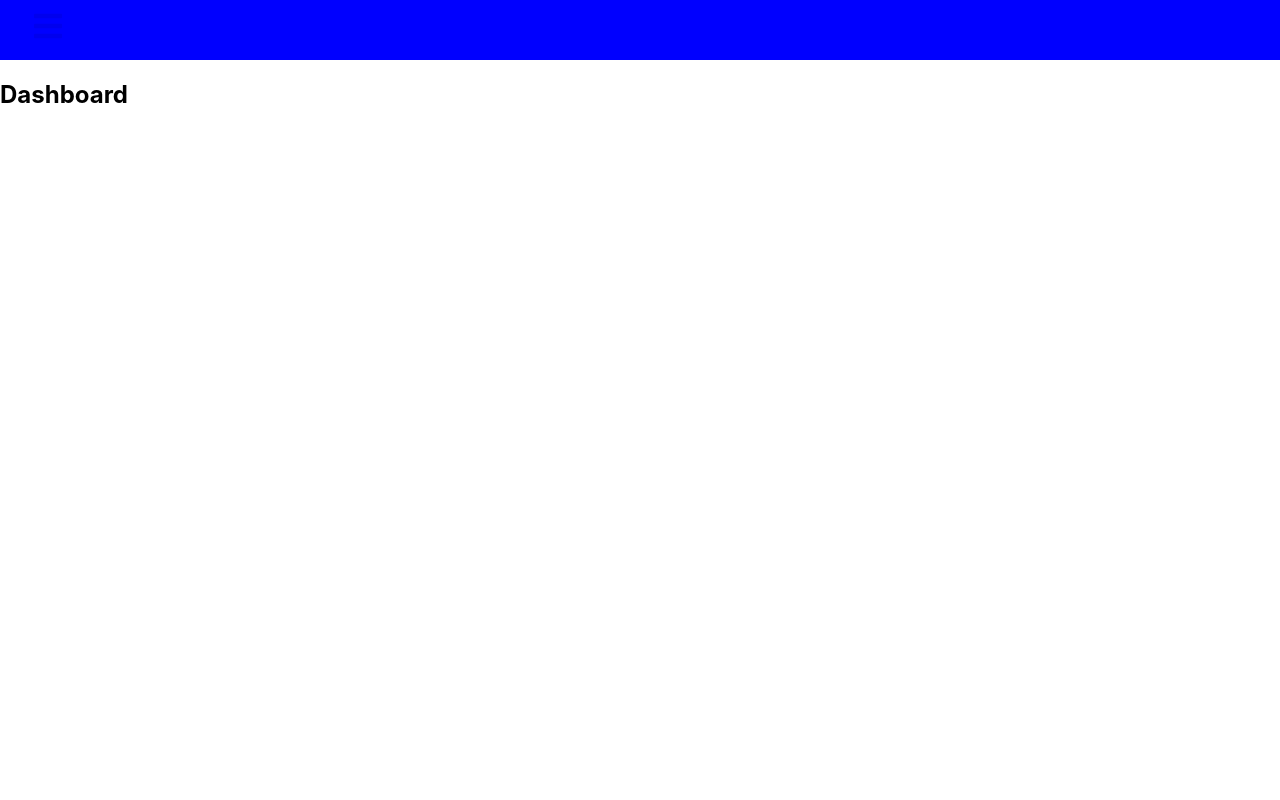
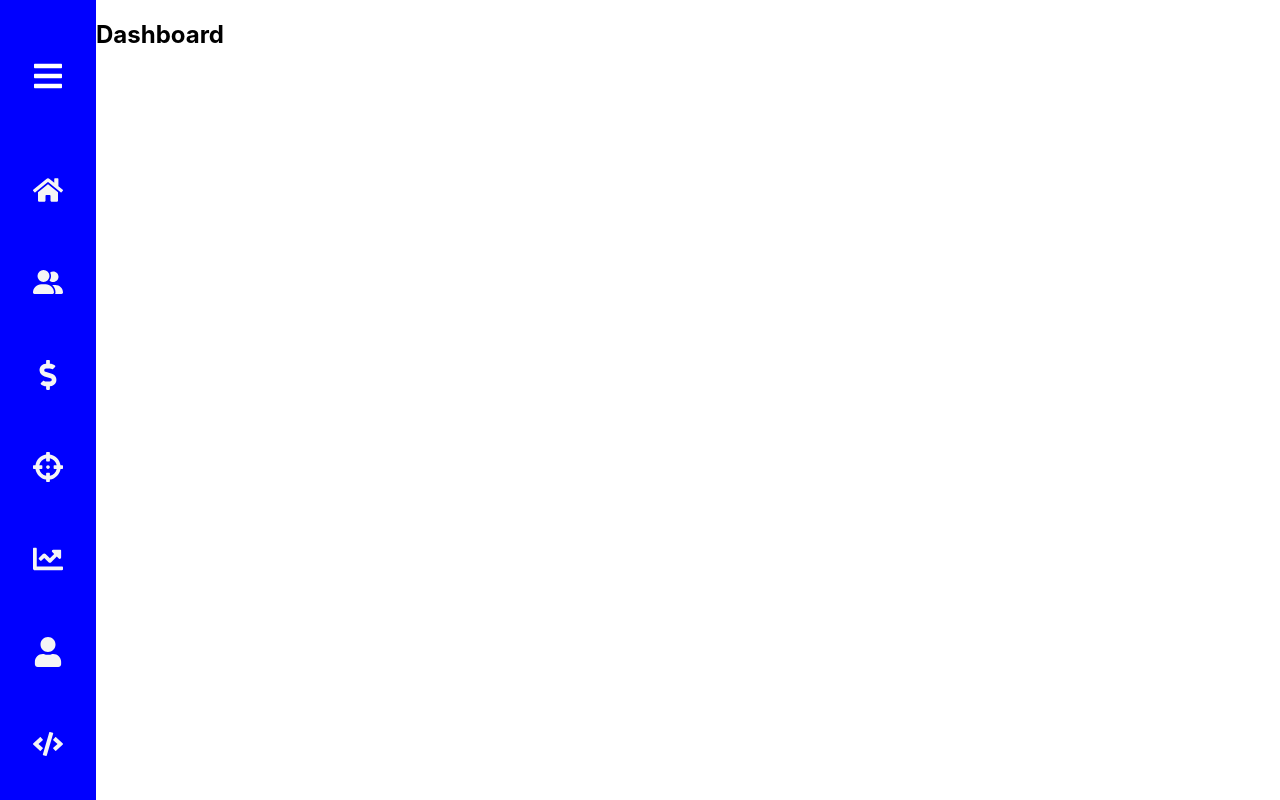
Before and after one commit to Jognovezzu/shared-finances, a React (Create React App) app: page / in a window 1280 px wide. Built offline with nearby package versions, Linux system fonts and the light colour scheme.

Commit message:
added styling to the sidebar regarding icons and text

```diff
--- a/src/App.css
+++ b/src/App.css
@@ -42,3 +42,10 @@
     transform: rotate(360deg);
   }
 }
+
+
+.main-container{
+  display: flex;
+  width: 100%;
+  height: 100vh;
+}
--- a/src/App.tsx
+++ b/src/App.tsx
@@ -10,6 +10,7 @@ import Profile from './pages/Profile';
 import Report from './pages/Report';
 function App() {
   return (
+    <div className='main-container'>
 
     <BrowserRouter>
 
@@ -24,7 +25,9 @@ function App() {
         <Route path='/Report' element= {<Report/>} />
         </Routes>
     </BrowserRouter>
+    </div>
   );
+
 }
 
 export default App;
--- a/src/components/Sidebar.css
+++ b/src/components/Sidebar.css
@@ -1,81 +1,108 @@
-.navbar{
-    background-color: red;
-    border-right: 1px solid #e9ecef;
-    height: 100vh;
-    width: 250px;
-    position: fixed;
-    top: 0;
-    left: 0;
-    z-index: 1000;
+.sidebar {
+    background-color: 	blue;
+    display: flex;
+    justify-content: space-between;
+    flex-direction: column;
+    height: 100%;
+    width: 6rem;
+    padding: 10px 0;
     margin-left: 0px;
+    box-sizing: border-box;
+    z-index: 1;
 
 }
 
-.sidebar {
-    background-color: 	blue;
+
+.menu-bars {
+    margin-left: 0rem;
+    font-size: 2rem;
+    background: none;
+    height: 100%;
     display: flex;
     flex-direction: column;
-    height: 100%;
-    width: 100%;
-    padding: 10px 0;
-    margin-left: 0px;
-    box-sizing: border-box;
-}
-
-.navbar-toggle {
-    background-color: none;
-    border: none;
-    color: none;
-    font-size: 24px;
-    cursor: pointer;
-    padding-top: 0;
+    align-items: center;
 
 
 }
 
-.navbar-toggle a {
+.menu-bars a {
+    padding-top: 10px;
     color: white;
-    margin-left: 25px;
-
-}
-
-.menu-bars {
-    margin-left: 2rem;
-    font-size: 2rem;
-    background: none;
-}
-
-.nav-menu {
-    background-color: #000000;
-    width: 250px;
-    height: 100vh;
-    display: flex;
-    justify-content: left;
-    position: fixed;
-    top: 0;
-    left: -100%;
-    transition: 850ms;
-    padding: 0px 0 2px 0px;
-    border-color: red;
-    margin-left: 0px;
+    cursor:unset;
+    height: 10%;
+    text-align: left;
 
 
 }
 
-.nav-menu-items {
-    width: 100%;
-    margin-left: 0px;
-    padding: 0px 10px;
+
+.menu-bars svg {
+    cursor: pointer;
+}
+
+.menu-bars.svgdisable .FaBar {
+    opacity: 0;
+    transition: opacity 0.5s ease-in-out;
+    pointer-events: none;
 
 }
 
+.menu-bars a :first-child {
+    margin-top: 40px;
+}
+
+.nav-menu-showed{
+
+    display: flex;
+    justify-content: space-between;
+    flex-direction: column;
+    height: 80%;
+    width: 100%;
+    border-radius: 0px;
+    padding: 0px;
+    align-items: center;
+}
+
+.nav-menu-showed li {
+    padding: 0px;
+
+}
+
+
+.nav-menu {
+    background-color: blue;
+    display: flex;
+    justify-content: space-between;
+    flex-direction: column;
+    width: 200px;
+    height: 100%;
+    padding: 10px 0px;
+    margin-left: 0px;
+    box-sizing: border-box;
+    position: fixed;
+    top: 0;
+    transition: 850ms;
+    border-color: red;
+    margin-left: 0px;
+    text-decoration: none;
+    left: -100%;
+
+
+
+}
+
+.nav-menu-items a {
+    margin-top: 90%;
+}
+
 .nav-menu.active {
-    left: 0;
+    left: 6rem;
     transition: 350ms;
     margin-left: 0px;
 }
 
 .nav-text {
+
     display: flex;
     justify-content: space-between;
     align-items: center;
@@ -95,14 +122,11 @@
     align-items: center;
     border-radius: 4px;
     padding-left: 0px;
+    cursor: pointer;
+
 
 }
 
 .nav-text a:hover {
     font-size: 31px;
 }
-
-.nav-text text {
-    display: none;
-    padding: 0 8px;
-}
--- a/src/components/Sidebar.jsx
+++ b/src/components/Sidebar.jsx
@@ -11,7 +11,10 @@ import { FaBars } from "react-icons/fa";
 import { AiOutlineClose } from "react-icons/ai";
 
 
+
+
 import "./Sidebar.css";
+
 
 const Sidebar = () => {
     const SideBarItem = [
@@ -70,28 +73,42 @@ const Sidebar = () => {
     return (
         <>
         <div className="sidebar">
-            <Link to="#" className="menu-bars">
+            <div  className={(sidebar) ? "menu-bars svgdisable" : "menu-bars"}>
+                <Link to="#" className="FaBar" >
                 <FaBars onClick={showSidebar} />
                 </Link>
+                <ul className="nav-menu-showed" >
+                    {SideBarItem.map((item, index) => {
+                        return (
+                            <li key={index} className={item.cName}>
+                                <Link to={item.path}>
+                                    {item.icon}
+                                </Link>
+                            </li>
+                        )
+                    })}
+                </ul>
             </div>
+        </div>
+
         <nav className={sidebar ? "nav-menu active" : "nav-menu"}>
-            <ul className="nav-menu-items" >
-                <li className="navbar-toggle">
-                    <Link to="#" className="menu-bars">
+            <div className="menu-bars">
+
+                        <Link to="#">
                             <AiOutlineClose onClick={showSidebar} />
                         </Link>
-                </li>
+                    <ul className="nav-menu-showed" >
                     {SideBarItem.map((item, index) => {
                         return (
                             <li key={index} className={item.cName}>
                                 <Link to={item.path} onClick={showSidebar}>
-                                {item.icon}
                                     <span>{item.name}</span>
                                 </Link>
                             </li>
                         )
                     })}
                 </ul>
+            </div>
             </nav>
 
         </>
--- a/src/pages/Dashboard.jsx
+++ b/src/pages/Dashboard.jsx
@@ -1,4 +1,5 @@
 import React from "react";
+import "../style/Pages.css";
 
 const Dashboard = () => {
     return (
```
Also changed, not shown: src/style/Pages.css (added). Lines whose indentation alone changed are shown as unchanged.
